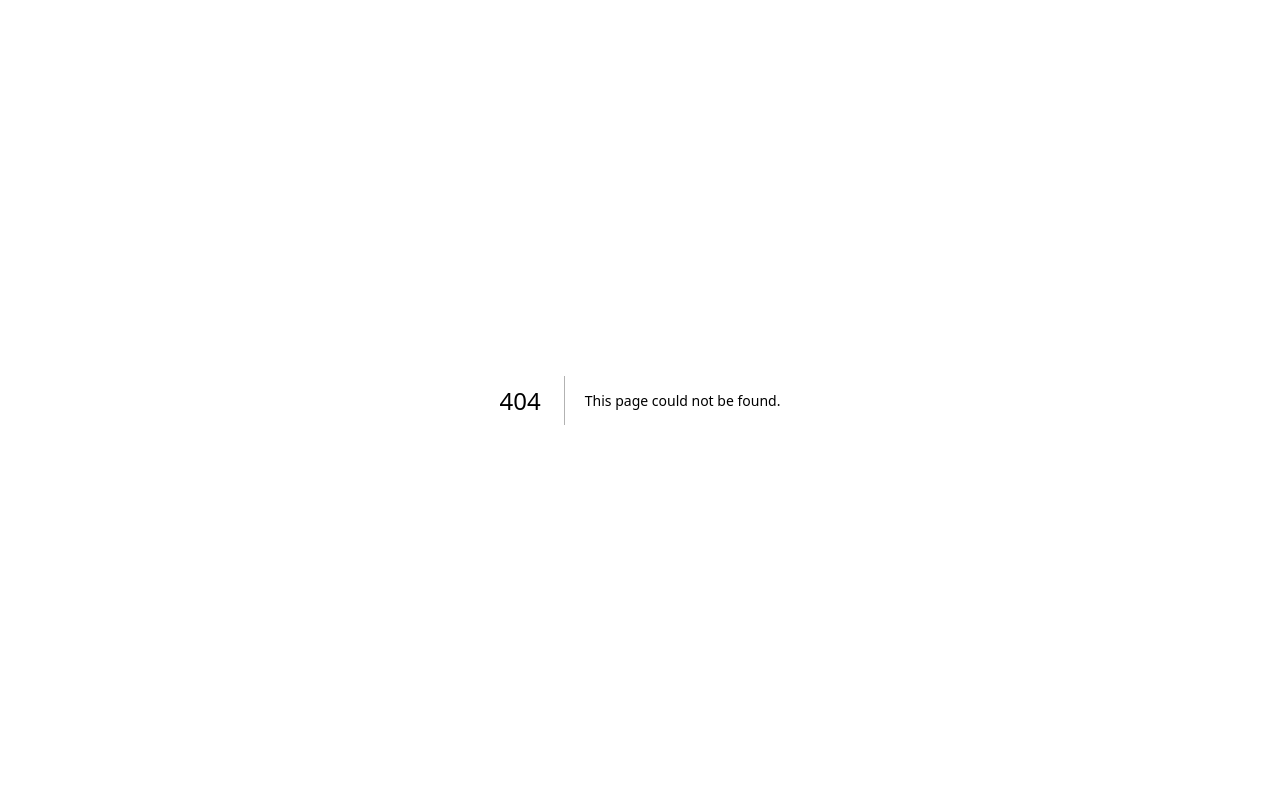
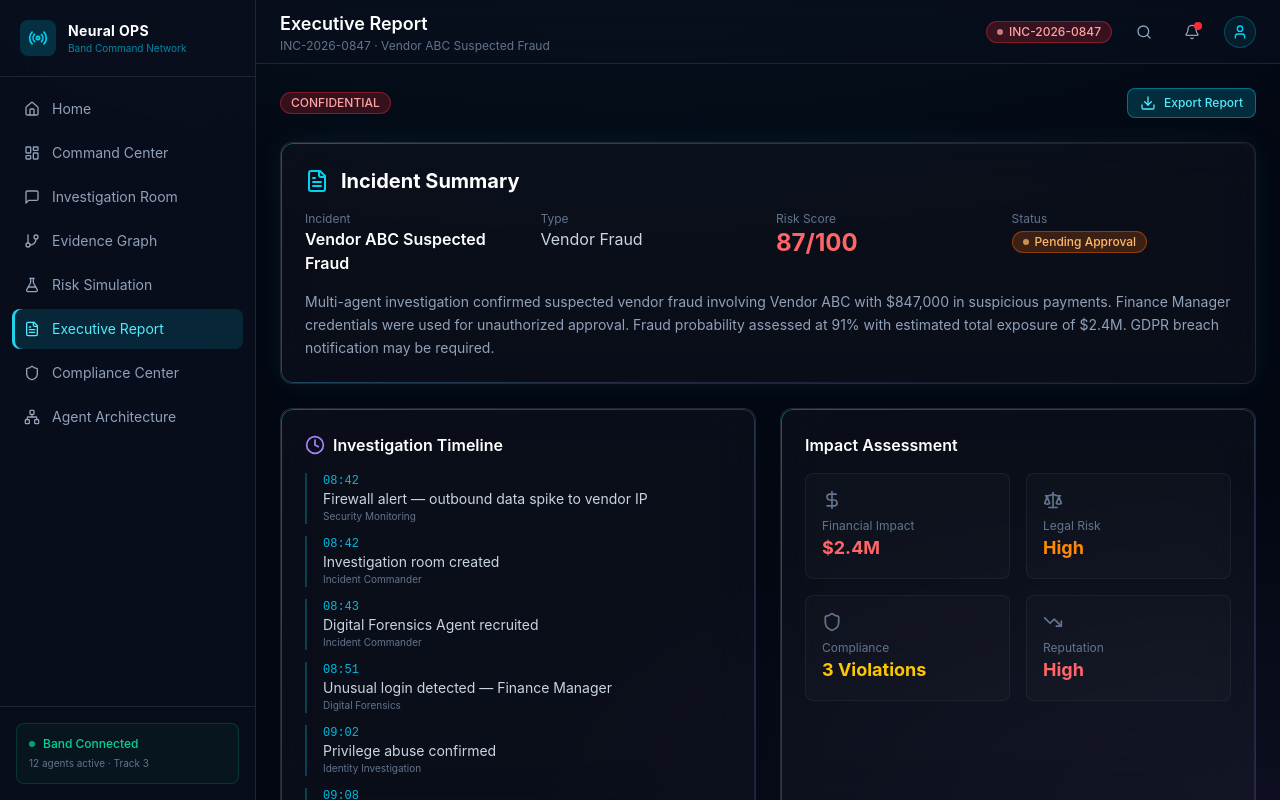
Before and after one commit to AhamedAAHA/Neural-OPS, a Next.js app: page /executive-report in a window 1280 px wide. Before the commit this address had no page. Built offline with nearby package versions, Linux system fonts and the light colour scheme.

Commit message:
feat(app): add executive report route

```diff
--- /dev/null
+++ b/src/app/executive-report/page.tsx
@@ -0,0 +1,5 @@
+import { ExecutiveReportView } from "@/components/executive/ExecutiveReportView";
+
+export default function ExecutiveReportPage() {
+  return <ExecutiveReportView />;
+}
```
